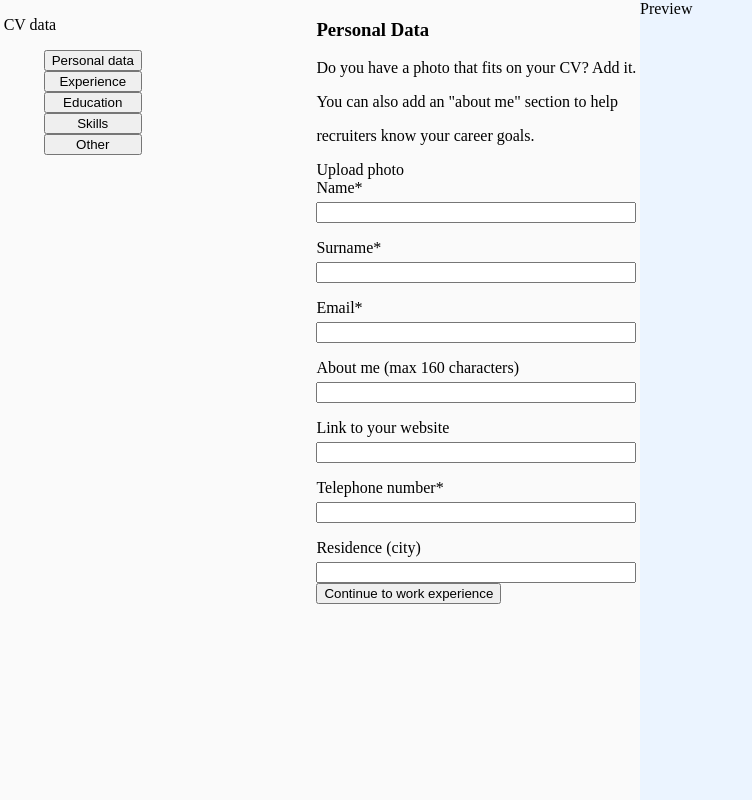
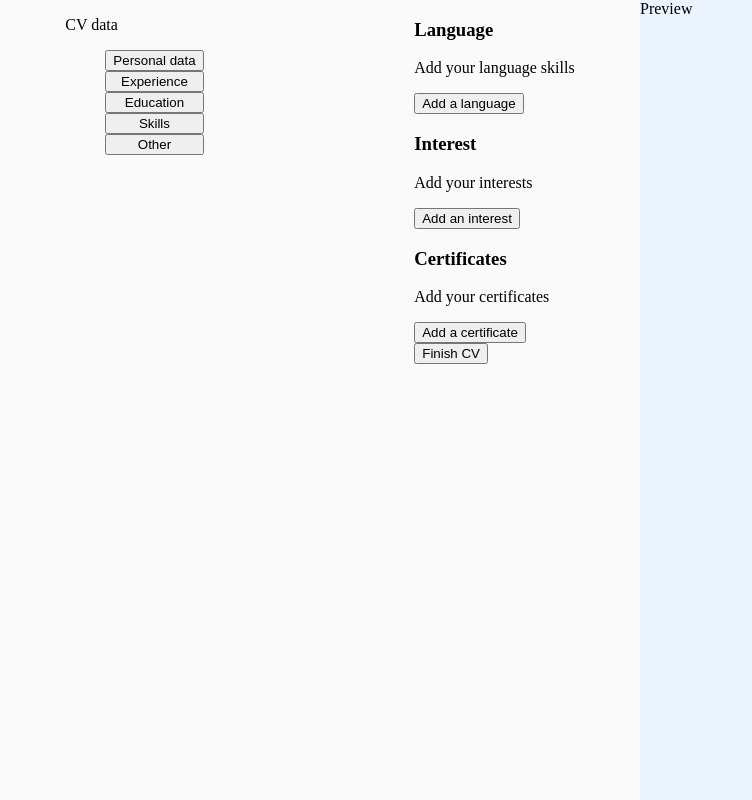
Before and after one commit to newbbiecoder/cv-application, a React (Vite) app: page / in a window 1280 px wide. Both pictures are taken after a click on the button "Other". Shown: the whole page, without its empty margins (0-752 px from the left). Built offline with nearby package versions, Linux system fonts and the light colour scheme.

Commit message:
Made others.jsx components which asks for language, interest and certificates Added others.jsx component to sidebarButtons.jsx component so on clicking others button it redirect to that form Added basic layout styling for the same

```diff
--- a/src/App.css
+++ b/src/App.css
@@ -50,8 +50,25 @@
     }
 }
 
-.skill-info {
+.skill-info, .lang-info, .interest-info {
     display: flex;
     flex-direction: column;
     gap: 1rem;
 }
+
+.certificate-info{
+    display: flex;
+    flex-direction: column;
+    gap: 1rem;
+}
+
+.certificate-fields {
+    display: flex;
+    flex-direction: column;
+    gap: 0.5rem;
+
+    label {
+        display: flex;
+        flex-direction: column;
+    }
+}
--- /dev/null
+++ b/src/components/others.jsx
@@ -0,0 +1,103 @@
+import { useState } from "react"
+
+export default function Others() {
+    const [langs, setLang] = useState([]);
+    const [interests, setInterests] = useState([]);
+    const [certificates, setCertificates] = useState([]);
+
+    const addLang = () => {
+        setLang([...langs, <LanguageInfo key={crypto.randomUUID()} />]);
+    }
+
+    const addInterests = () => {
+        setInterests([...interests, <InterestsInfo key={crypto.randomUUID()} />]);
+    }
+
+    const addCertificates = () => {
+        setCertificates([...certificates, <CertificatesInfo key={crypto.randomUUID()} />]);
+    }
+
+    return (
+        <div className="others">
+            <h3>Language</h3>
+            <p>Add your language skills</p>
+
+            <button className="add-language" onClick={addLang}>
+                Add a language
+                {/* <img src="" alt="" /> */}
+            </button>
+
+            <div className="lang-info">
+                {langs}
+            </div>
+
+
+            <h3>Interest</h3>
+            <p>Add your interests</p>
+
+            <button className="add-interests" onClick={addInterests}>
+                Add an interest
+                {/* <img src="" alt="" /> */}
+            </button>
+
+            <div className="interest-info">
+                {interests}
+            </div>
+
+
+            <h3>Certificates</h3>
+            <p>Add your certificates</p>
+
+            <button className="add-certificates" onClick={addCertificates}>
+                Add a certificate
+                {/* <img src="" alt="" /> */}
+            </button>
+
+            <div className="certificate-info">
+                {certificates}
+            </div>
+
+
+            <button className="finish">
+                Finish CV
+                {/* <img src="" alt="" /> */}
+            </button>
+        </div>
+    )
+}
+
+function LanguageInfo() {
+    return (
+        <div className="form-fields">
+            <label htmlFor="langName" id={crypto.randomUUID()}>
+                <input type="text" name="langName" />
+            </label>
+        </div>
+    )
+}
+
+function InterestsInfo() {
+    return(
+        <div className="form-fields">
+            <label htmlFor="interestName" id={crypto.randomUUID()}>
+                <input type="text" name="interestName" />
+            </label>
+        </div>
+    )
+}
+
+function CertificatesInfo() {
+    return (
+        <div className="certificate-fields">
+            <label htmlFor="link-text" key={crypto.randomUUID()}>
+                Link Text
+                <input type="text" name="link-text" />
+            </label>
+            <label htmlFor="URL" key={crypto.randomUUID()}>
+                URL
+                <input type="url" name="URL" />
+            </label>
+
+        </div>
+    )
+}
--- a/src/components/sidebarButtons.jsx
+++ b/src/components/sidebarButtons.jsx
@@ -3,6 +3,7 @@ import PersonalDataInput from "./personalData";
 import ExperienceInput from "./experience";
 import Education from "./education";
 import Skills from "./skills";
+import Others from "./others";
 
 export default function SideBarButtons() {
     const [activeSection, setActiveSection] = useState('');
@@ -36,6 +37,10 @@ export default function SideBarButtons() {
             document.querySelector('.edit-container > .personalData')?.remove();
             return <Skills />
         }
+        else if(activeSection === "Other") {
+            document.querySelector('.edit-container > .personalData')?.remove();
+            return <Others />
+        }
     }
     return (
         <>
```
